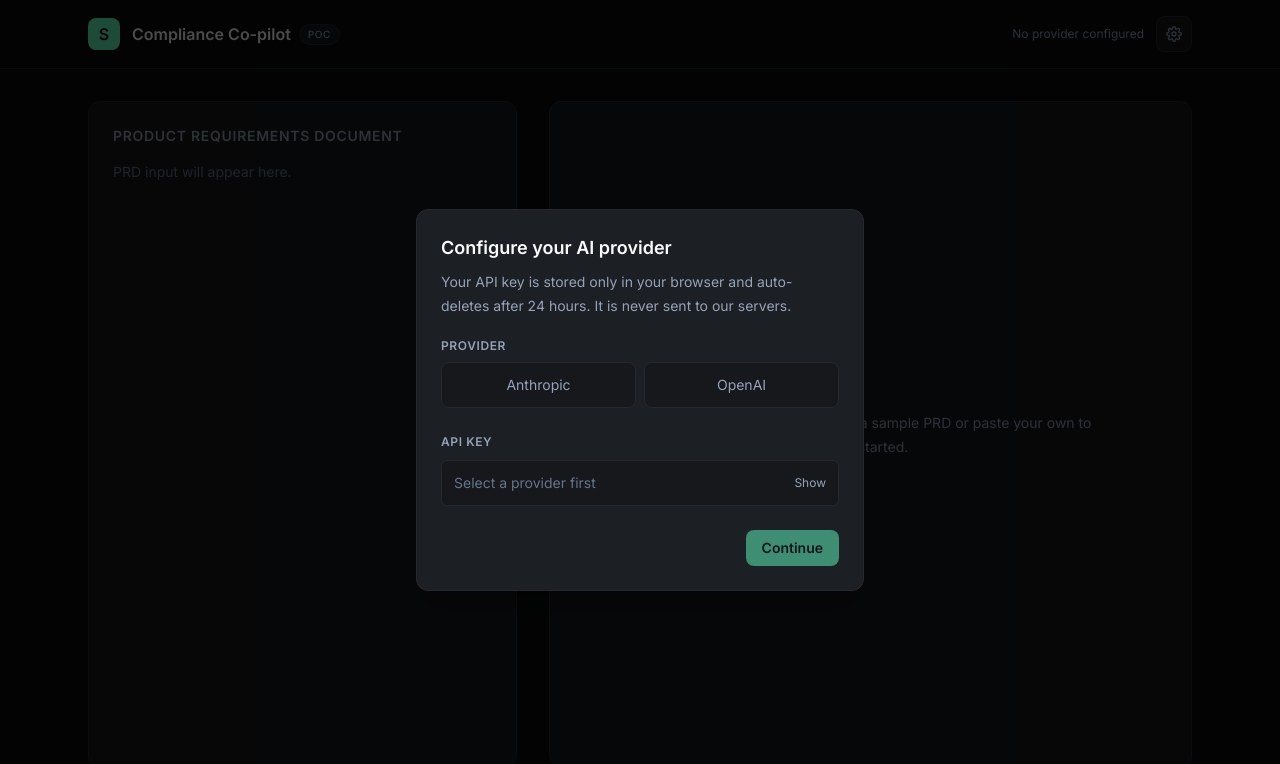
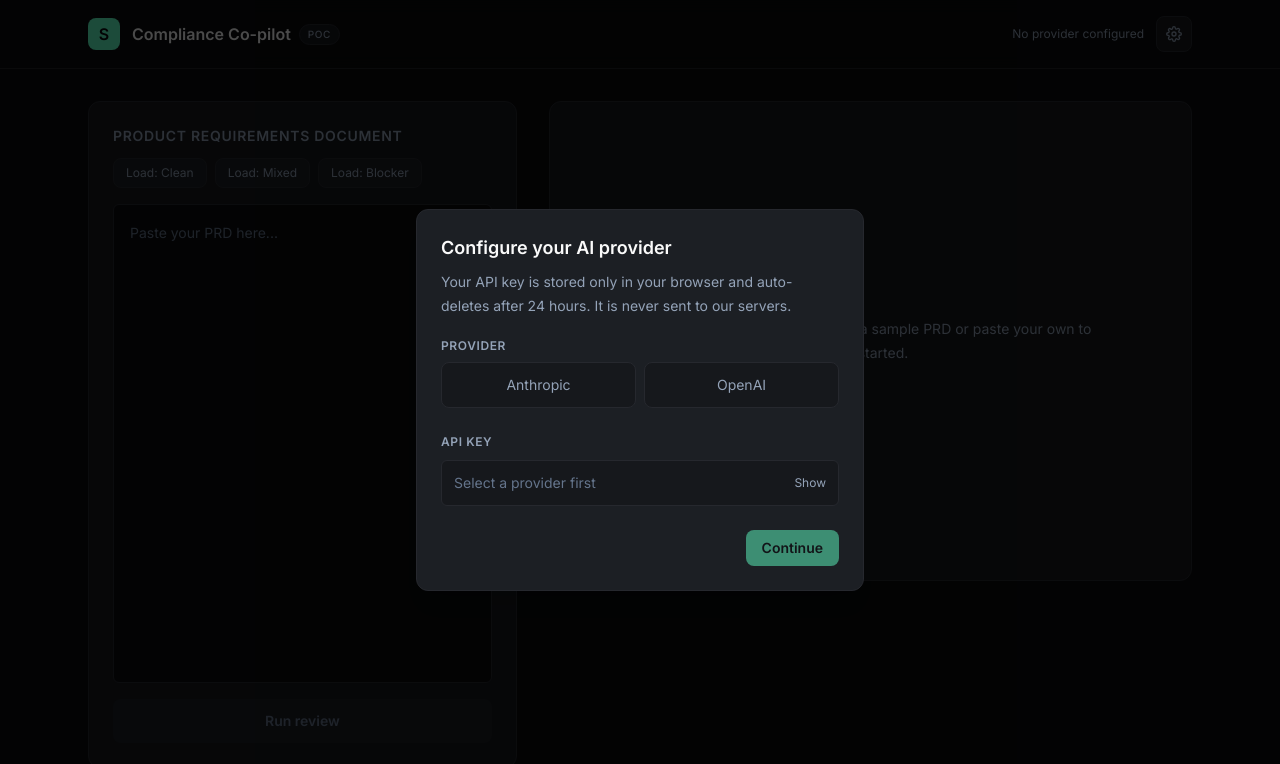
Before and after one commit to barancan/complience-copilot, a Next.js app: page / in a window 1280 px wide. Shown: the top 764 px of the page. Built offline with nearby package versions, Linux system fonts and the light colour scheme.

Commit message:
feat: wire client run flow to review api

```diff
--- a/app/page.tsx
+++ b/app/page.tsx
@@ -3,8 +3,11 @@
 import { useEffect, useState } from "react";
 import Header from "@/components/Header";
 import ApiKeyModal from "@/components/ApiKeyModal";
+import PRDInput from "@/components/PRDInput";
+import FindingsPanel from "@/components/FindingsPanel";
 import { useApiKey, type Provider } from "@/hooks/useApiKey";
 import { ANTHROPIC_MODEL, OPENAI_MODEL } from "@/lib/models";
+import type { ReviewResponse } from "@/lib/schema";
 
 function providerLabel(provider: Provider | null): string | undefined {
   if (provider === "anthropic") return `Anthropic / ${ANTHROPIC_MODEL}`;
@@ -12,13 +15,60 @@
   return undefined;
 }
 
+type ResultState =
+  | { kind: "empty" }
+  | { kind: "loading" }
+  | { kind: "error"; message: string }
+  | { kind: "results"; response: ReviewResponse };
+
 export default function Home() {
-  const { provider, isReady, hydrated, setKey } = useApiKey();
+  const { provider, apiKey, isReady, hydrated, setKey } = useApiKey();
   const [modalOpen, setModalOpen] = useState(false);
+  const [prd, setPrd] = useState("");
+  const [result, setResult] = useState<ResultState>({ kind: "empty" });
 
   useEffect(() => {
     if (hydrated && !isReady) setModalOpen(true);
   }, [hydrated, isReady]);
+
+  const isRunning = result.kind === "loading";
+
+  async function runReview() {
+    if (!provider || !apiKey || prd.trim().length === 0) return;
+    setResult({ kind: "loading" });
+
+    try {
+      const res = await fetch("/api/v1/review", {
+        method: "POST",
+        headers: {
+          "Content-Type": "application/json",
+          "X-Provider": provider,
+          "X-API-Key": apiKey,
+        },
+        body: JSON.stringify({ prd }),
+      });
+
+      if (!res.ok) {
+        const errBody = (await res.json().catch(() => ({}))) as {
+          error?: string;
+        };
+        setResult({
+          kind: "error",
+          message:
+            errBody.error ?? `Request failed with status ${res.status}`,
+        });
+        return;
+      }
+
+      const data = (await res.json()) as ReviewResponse;
+      setResult({ kind: "results", response: data });
+    } catch (e) {
+      setResult({
+        kind: "error",
+        message: (e as Error).message || "Network error",
+      });
+    }
+  }
 
   return (
     <>
@@ -26,21 +76,15 @@
         providerLabel={providerLabel(provider)}
         onOpenSettings={() => setModalOpen(true)}
       />
-      <main className="mx-auto flex w-full max-w-6xl flex-1 flex-col gap-6 px-6 py-8 lg:grid lg:grid-cols-[2fr_3fr] lg:gap-8">
-        <section className="flex flex-col gap-4 rounded-card border border-border bg-surface p-6">
-          <h2 className="text-sm font-semibold uppercase tracking-wider text-text-secondary">
-            Product Requirements Document
-          </h2>
-          <p className="text-sm text-text-muted">
-            PRD input will appear here.
-          </p>
-        </section>
-        <section className="flex min-h-[60vh] flex-col items-center justify-center rounded-card border border-border bg-surface p-10">
-          <p className="max-w-md text-center text-sm leading-6 text-text-secondary">
-            Findings will appear here. Load a sample PRD or paste your own to
-            get started.
-          </p>
-        </section>
+      <main className="mx-auto flex w-full max-w-6xl flex-1 flex-col gap-6 px-6 py-8 lg:grid lg:grid-cols-[2fr_3fr] lg:gap-8 lg:items-start">
+        <PRDInput
+          value={prd}
+          onChange={setPrd}
+          onRun={runReview}
+          isRunning={isRunning}
+          disabled={!isReady}
+        />
+        <FindingsPanel state={result} />
       </main>
       <ApiKeyModal
         open={modalOpen}
```
